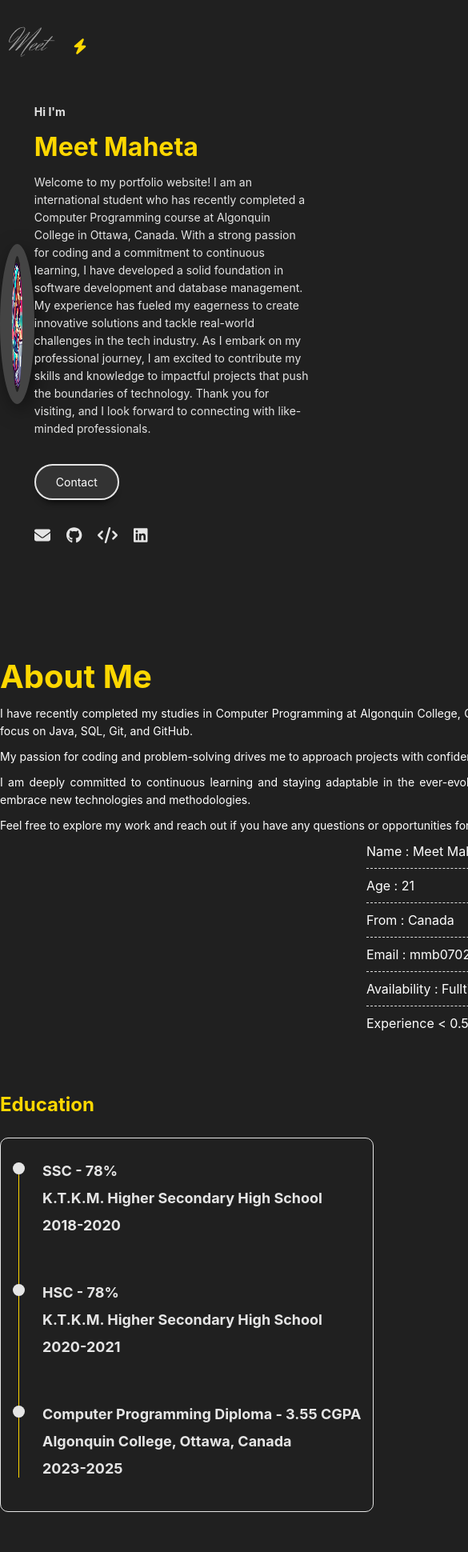
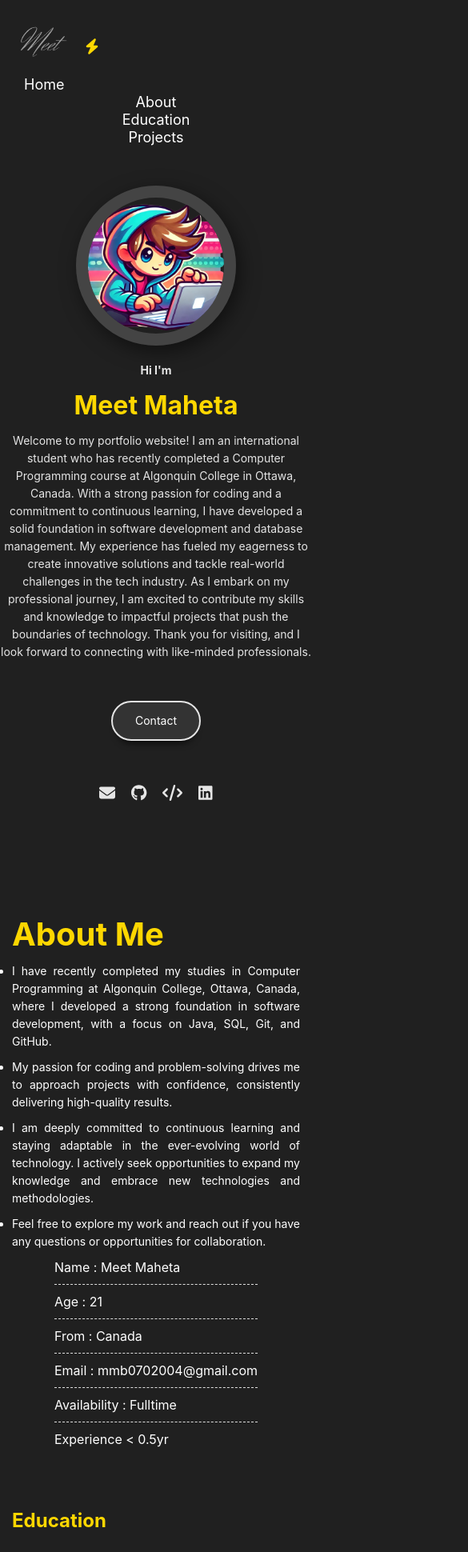
Before and after one commit to mmb0710/Meet-Maheta-Portfolio, a React (Create React App) app: page / in a window 390 px wide. Shown: the top 1940 px of the page at 80% size, 585 px wide, since content can reach past the window. Built offline with nearby package versions, Linux system fonts and the light colour scheme.

Commit message:
Updated style

```diff
--- a/src/App.css
+++ b/src/App.css
@@ -545,22 +545,52 @@ profile-photo .img{
     font-size: 12px;
   }
 
- /*------------------- Responsive Design on small screen -------------------*/
+ /*------------------- Responsive Design for Mobile Devices -------------------*/
 
-/* Mobile Layout */
 @media only screen and (max-width: 576px) {
+  .container {
+    width: 100%;
+    padding: 0 15px;
+  }
+
   body {
     font-size: 14px;
     line-height: 22px;
   }
 
+  .header {
+    flex-direction: column;
+    align-items: flex-start;
+  }
+
+  .logo {
+    margin-bottom: 15px;
+  }
+
+  .navbar {
+    width: 100%;
+    flex-direction: column;
+    align-items: flex-start;
+  }
+
+  .navbar li {
+    margin: 10px 0;
+  }
+
   .FirstElement {
+    flex-direction: column;
     padding-top: 1.5rem;
+    text-align: center;
   }
 
   .FirstElement .profile-photo {
     width: 200px;
     height: 200px;
+    margin-bottom: 20px;
+  }
+
+  .profile-text {
+    align-items: center;
   }
 
   .profile-text h1 {
@@ -571,16 +601,43 @@ profile-photo .img{
     font-size: 14px;
   }
 
+  .btn-group .btn {
+    display: block;
+    width: 100%;
+    margin-bottom: 10px;
+  }
+
   .projects {
-    gap: 15px;
+    flex-direction: column;
+    gap: 20px;
+  }
+
+  .project {
+    max-width: 100%;
   }
 
   .about {
     flex-direction: column;
   }
 
+  .about-content, .about-skills {
+    flex-basis: 100%;
+  }
+
   .about-skills ul li {
     font-size: 16px;
+  }
+
+  .education-content .row {
+    flex-direction: column;
+    height: auto;
+    margin-bottom: 50px;
+  }
+
+  .education-content .row .education,
+  .education-content .row .internship {
+    flex: 0 0 100%;
+    max-width: 100%;
   }
 
   .footer {
```
